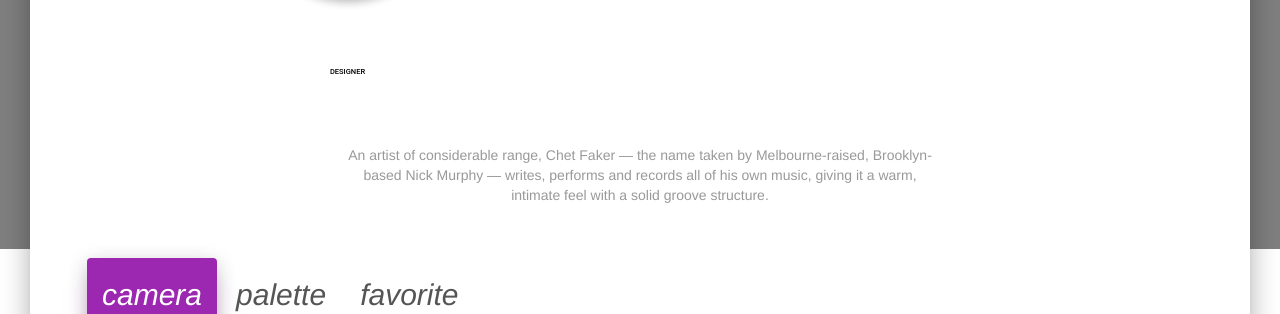
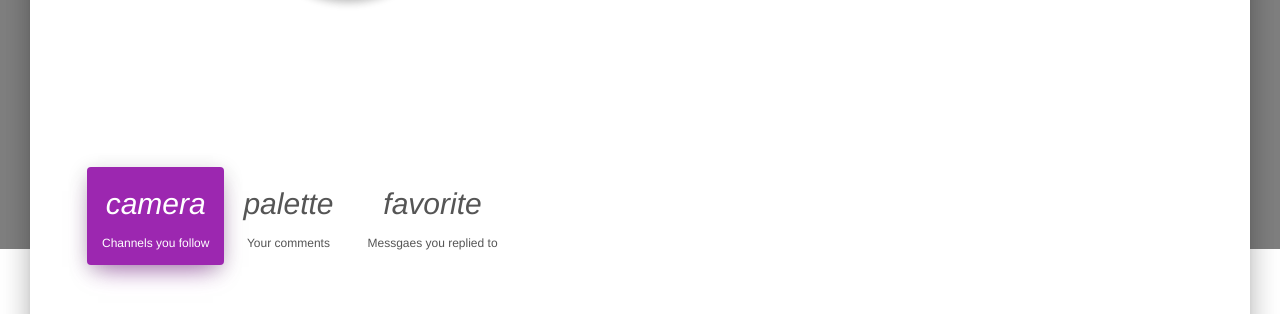
Before and after one commit to anthony-keogh/messaging_app, a Flask app: page /profile in a window 1280 px wide. Shown: the part 551-865 px from the top of the page. Run offline with Flask 2, Linux system fonts and the light colour scheme; data that the repository does not hold is empty; some libraries are stand-ins or nearby versions.

Commit message:
Commit message

```diff
--- a/app/templates/profile.html
+++ b/app/templates/profile.html
@@ -654,7 +654,7 @@
 
 
 
-    <div class="page-header header-filter" data-parallax="true" style="background-image:url('http://wallpapere.org/wp-content/uploads/2012/02/black-and-white-city-night.png');"></div>
+    <div class="page-header header-filter" data-parallax="true" style="background-image:url('static/img/mess-app-logo-1.png');"></div>
     <div class="main main-raised">
 		<div class="profile-content">
             <div class="container">
@@ -666,7 +666,7 @@
 	                        </div>
 	                        <div class="name">
 	                            <h3 class="title">{{session.username}}</h3>
-								<h6>Designer</h6>
+								<h6></h6>
 								<a href="#pablo" class="btn btn-just-icon btn-link btn-dribbble"><i class="fa fa-dribbble"></i></a>
                                 <a href="#pablo" class="btn btn-just-icon btn-link btn-twitter"><i class="fa fa-twitter"></i></a>
                                 <a href="#pablo" class="btn btn-just-icon btn-link btn-pinterest"><i class="fa fa-pinterest"></i></a>
@@ -675,7 +675,7 @@
     	            </div>
                 </div>
                 <div class="description text-center">
-                    <p>An artist of considerable range, Chet Faker — the name taken by Melbourne-raised, Brooklyn-based Nick Murphy — writes, performs and records all of his own music, giving it a warm, intimate feel with a solid groove structure. </p>
+
                 </div>
 				<div class="row">
 					<div class="col-md-6 ml-auto mr-auto">
@@ -684,19 +684,19 @@
                             <li class="nav-item">
                                 <a class="nav-link active" href="#studio" role="tab" data-toggle="tab">
                                   <i class="material-icons">camera</i>
-                                  Studio
+                                  Channels you follow
                                 </a>
                             </li>
                             <li class="nav-item">
                                 <a class="nav-link" href="#works" role="tab" data-toggle="tab">
                                   <i class="material-icons">palette</i>
-                                    Work
+                                    Your comments
                                 </a>
                             </li>
                             <li class="nav-item">
                                 <a class="nav-link" href="#favorite" role="tab" data-toggle="tab">
                                   <i class="material-icons">favorite</i>
-                                    Favorite
+                                    Messgaes you replied to
                                 </a>
                             </li>
                           </ul>
```
